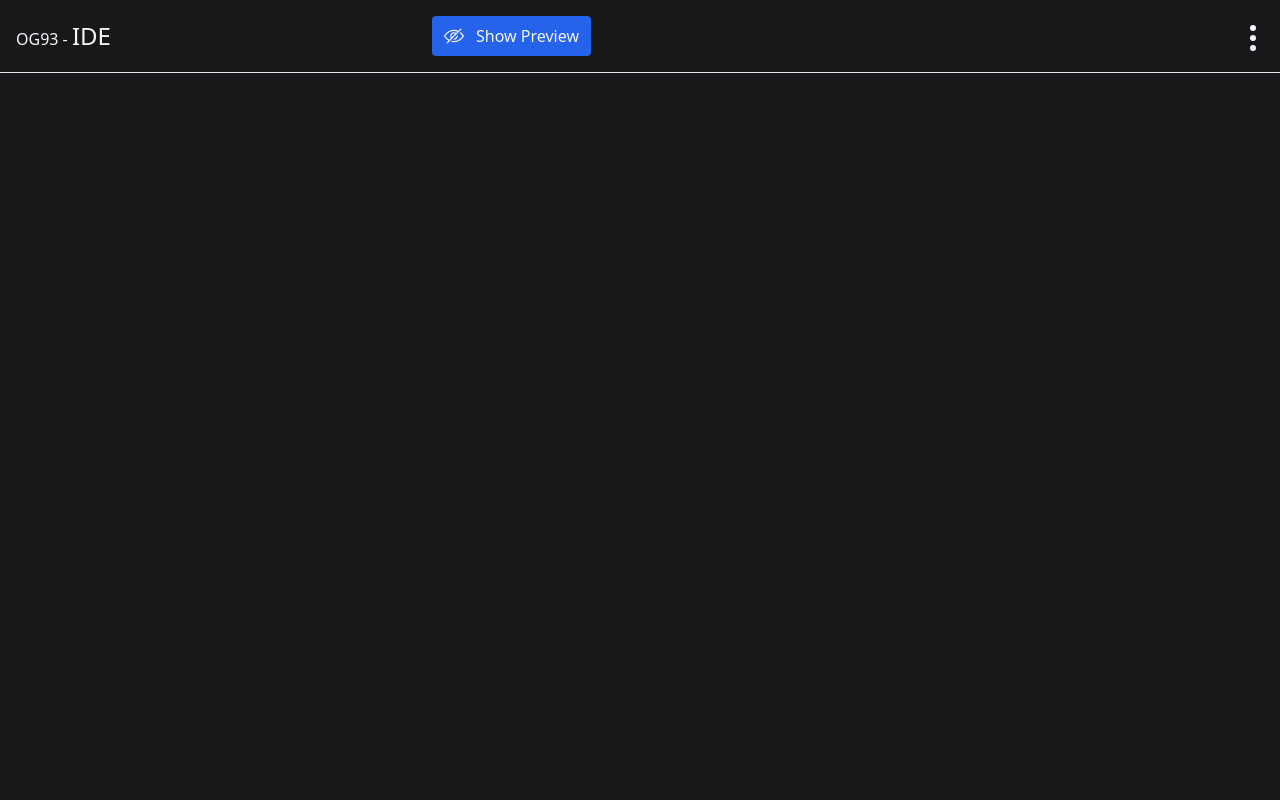
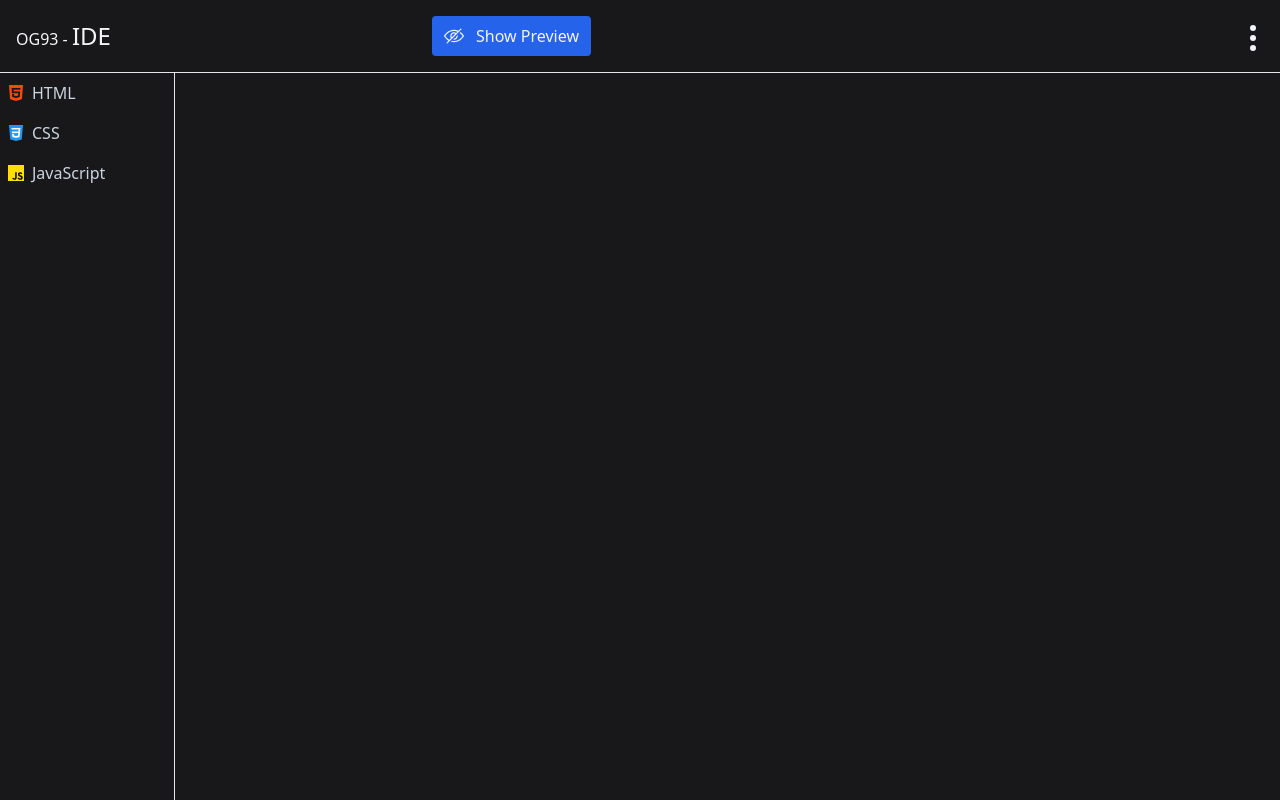
Before and after one commit to OG93-COM/10ReactProjects, a React (Vite) app in the folder SmartIDE/: page / in a window 1280 px wide. Built offline with nearby package versions, Linux system fonts and the light colour scheme.

Commit message:
Smart IDE

```diff
--- a/SmartIDE/src/App.jsx
+++ b/SmartIDE/src/App.jsx
@@ -1,7 +1,9 @@
 import hide from './assets/hide.svg'
+import Tabs from './components/Tabs'
 
 function App() {
   return (
+
     <div className=" bg-zinc-900 min-h-screen flex flex-col">
       <div className="text-gray-100 px-4 py-4 border-b flex items-center">
         <h1 className="w-full text-2xl">
@@ -19,10 +21,11 @@ function App() {
             <div className="w-[6px] h-[6px] bg-slate-100 rounded-full"></div>
           </div>
         </div>
-
       </div>
 
+      <Tabs/>
     </div>
+
   )
 }
 
--- /dev/null
+++ b/SmartIDE/src/components/CodeTab.jsx
@@ -0,0 +1,12 @@
+import React from 'react'
+
+const CodeTab = () => {
+  return (
+    <textarea
+    className='w-full h-full text-xl p-8 block bg-zinc-900 text-slate-200 resize-none outline-none'
+    spellCheck='flase'>
+    </textarea>
+  )
+}
+
+export default CodeTab
--- /dev/null
+++ b/SmartIDE/src/components/Tabs.jsx
@@ -0,0 +1,23 @@
+import React from 'react'
+import htmlIcon from '../assets/html.svg'
+import cssIcon from '../assets/css.svg'
+import jsIcon from '../assets/js.svg'
+import CodeTab from './CodeTab'
+
+const Tabs = () => {
+  return (
+    <div className='flex grow'>
+        <div className='flex grow flex-col w-[175px] shrink-0 text-slate-300 border-r border-slate-200 '>
+            <button className='flex items-center hover:bg-slate-500 p-2'> <img src={htmlIcon} className='w-[16px] mr-2'/> HTML </button>
+            <button className='flex items-center hover:bg-slate-500 p-2'><img src={cssIcon} className='w-[16px] mr-2'/>CSS</button>
+            <button className='flex items-center hover:bg-slate-500 p-2'><img src={jsIcon} className='w-[16px] mr-2'/>JavaScript</button>
+        </div>
+        <div className='flex grow  w-full relative p-2'>
+            <CodeTab/>
+        </div>
+
+    </div>
+  )
+}
+
+export default Tabs
```
